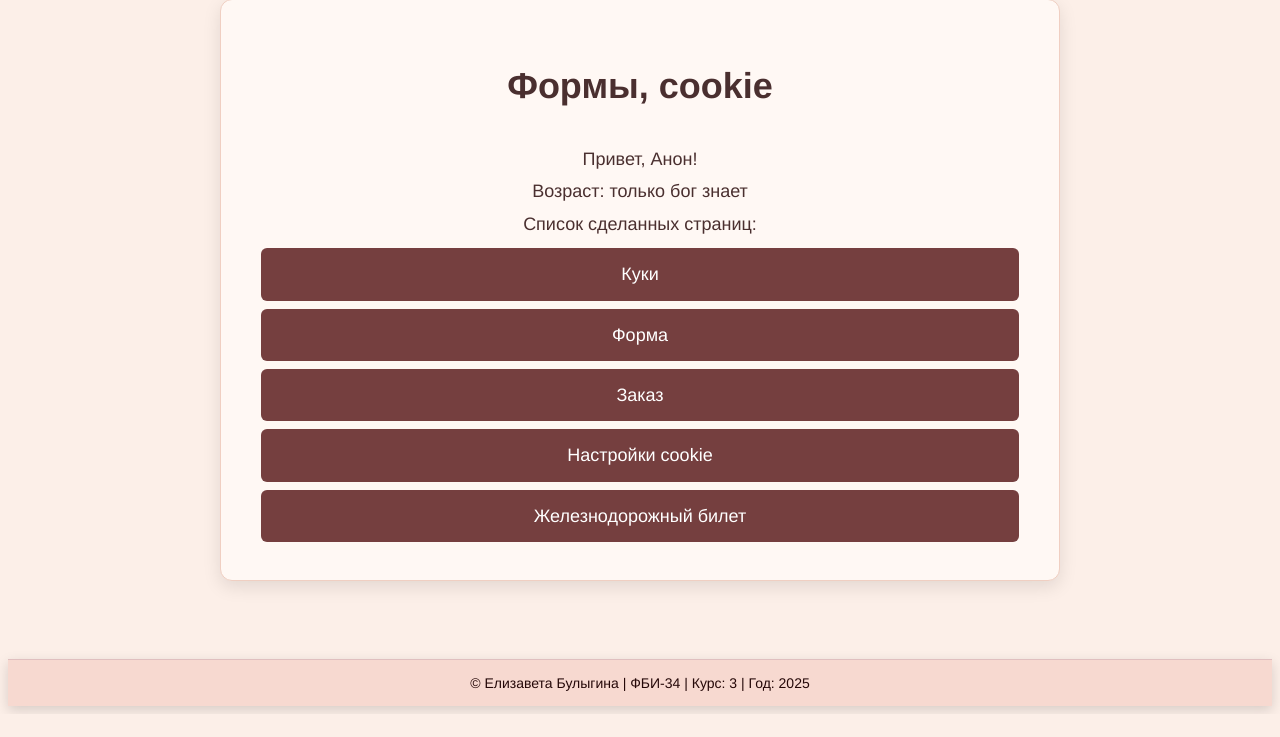
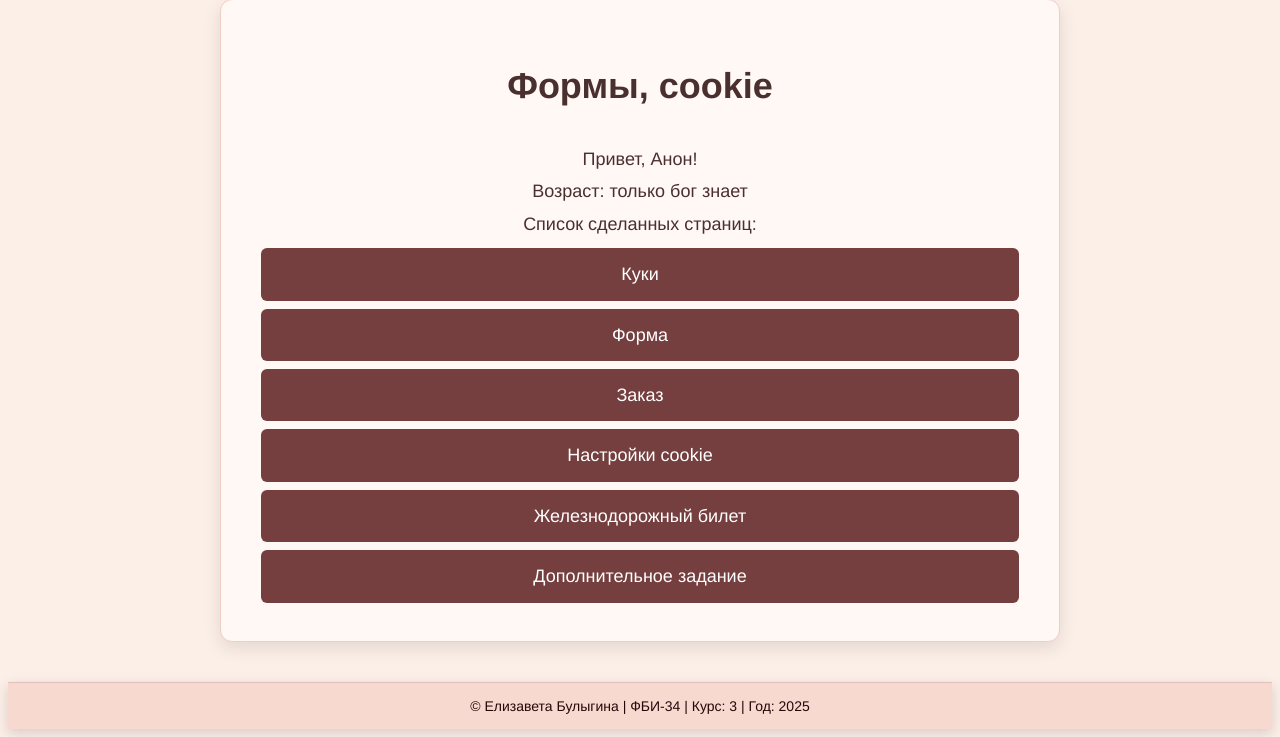
Before and after one commit to FoxyForLove/web-back-labs, a Flask app: page /lab3/ in a window 1280 px wide. Shown: the part 102-839 px from the top of the page. Before the commit the page ends 815 px from the top, so only its background shows below. Run offline with Flask 3, Linux system fonts and the light colour scheme.

Commit message:
Небольшие правки

```diff
--- a/templates/lab3/lab3.html
+++ b/templates/lab3/lab3.html
@@ -17,5 +17,6 @@
             <li><a href="/lab3/order">Заказ</a></li>
             <li><a href="/lab3/settings">Настройки cookie</a></li>
             <li><a href="/lab3/train">Железнодорожный билет</a></li>
+            <li><a href="/lab3/books">Дополнительное задание</a></li>
     </ul>
 {% endblock %}
```
